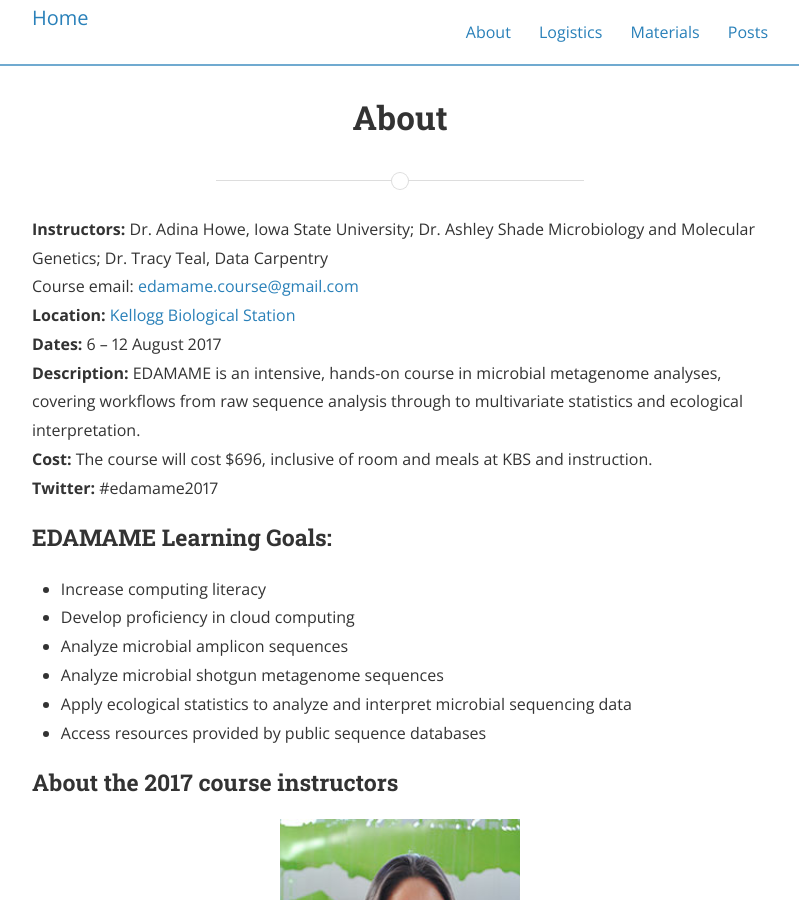
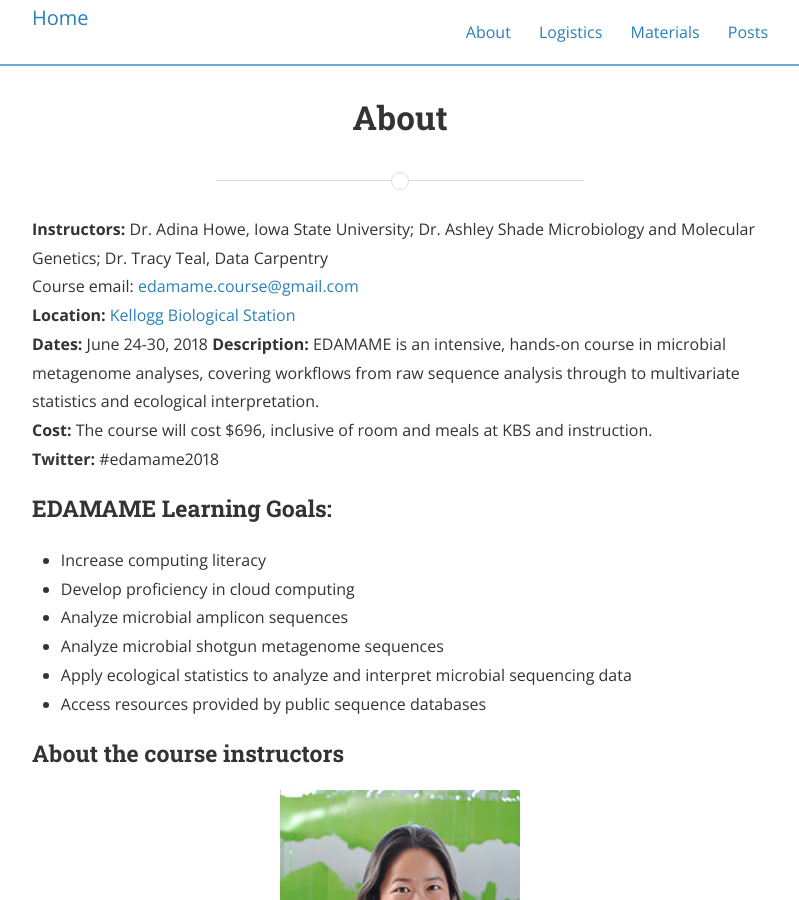
Before and after one commit to edamame-course/edamame-course.github.io, a Jekyll site: the page built from about.md, in a window 1280 px wide and 900 px high. Shown: the whole window, without its empty margins (240-1039 px from the left). Built offline with Jekyll 4.4.1, drawn with Linux system fonts in a browser that asks for light colours; nearby versions of some CDN libraries; a style sheet for code colours, icons or effects is not loaded; some of the changed text lies outside the part shown.

Commit message:
adjusted dates for 2018

```diff
--- a/about.md
+++ b/about.md
@@ -7,10 +7,10 @@ permalink: /about/
 **Instructors:** Dr. Adina Howe, Iowa State University; Dr. Ashley Shade  Microbiology and Molecular Genetics; Dr. Tracy Teal, Data Carpentry
 Course email:  [edamame.course@gmail.com](mailto:edamame.course@gmail.com)
 **Location:** [Kellogg Biological Station](http://www.kbs.msu.edu)
-**Dates:**  6 – 12 August 2017
+**Dates:**   June 24-30, 2018
 **Description:**  EDAMAME is an intensive, hands-on course in microbial metagenome analyses, covering workflows from raw sequence analysis through to multivariate statistics and ecological interpretation.
 **Cost:**  The course will cost $696, inclusive of room and meals at KBS and instruction.
-**Twitter:**  #edamame2017
+**Twitter:**  #edamame2018
 
 ### EDAMAME Learning Goals:
 
@@ -21,7 +21,7 @@ Course email:  [edamame.course@gmail.com](mailto:edamame.course@gmail.com)
 * Apply ecological statistics to analyze and interpret microbial sequencing data
 * Access resources provided by public sequence databases
 
-### About the 2017 course instructors
+### About the course instructors
 
 <img src="{{ site.baseurl }}/assets/howe.jpg" title="Profile Picture" class="profile">
 
@@ -49,7 +49,7 @@ changes in the production and consumption of greenhouse gases. She likes
 the soil and computers, but not together, and climbing mountains when she
 gets a chance.
 
-### About the 2017 course coordinator
+### About the course coordinator
 
 <img src="{{ site.baseurl }}/assets/dunivin.png" title="Profile Picture" class="profile">
 
```
